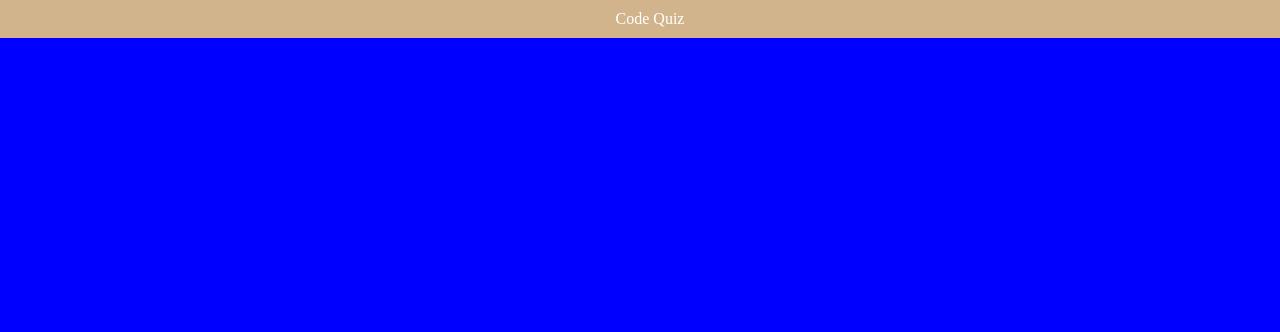
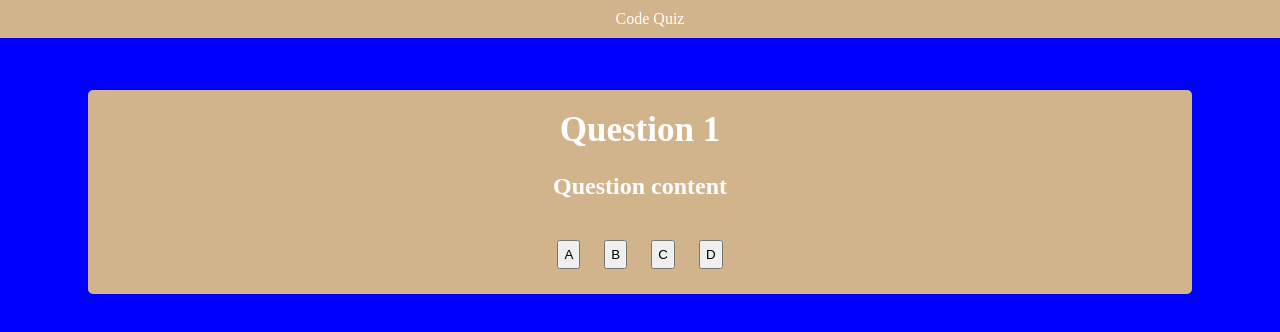
Before and after one commit to sharkattack182/harry-potter-quiz, a plain HTML site: page index.html in a window 1280 px wide. Both pictures are taken after a click on the button "START". Drawn offline with Linux system fonts and the light colour scheme.

Commit message:
added in the questions content and the buttons set display to block when start button is clicked

```diff
--- a/index.html
+++ b/index.html
@@ -16,7 +16,12 @@
         <button class="start">START</button>
     </div>
     <div class="questions">
-
+        <h1>Question 1</h1>
+        <h2>Question content</h2>
+        <button class="a">A</button>
+        <button class="b">B</button>
+        <button class="c">C</button>
+        <button class="d">D</button>
     </div>
 
     <script src="/script.js"></script>
--- a/script.js
+++ b/script.js
@@ -1,6 +1,9 @@
 var startBtn = document.querySelector(".start");
-var welcomeEl = document.querySelector(".welcome")
+var welcomeEl = document.querySelector(".welcome");
+var questionsEl = document.querySelector(".questions");
+
 
 startBtn.addEventListener("click", function() {
     welcomeEl.style.display = "none";
+    questionsEl.style.display = "block";
 })
--- a/style.css
+++ b/style.css
@@ -35,3 +35,20 @@ h2 {
     margin-bottom: 15px;
     border-radius: 5px;
 }
+
+.questions {
+    background-color: tan;
+    margin: 0px 80px;
+    border-radius: 5px;
+    margin-top: 90px;
+    display: none;
+}
+
+.questions h1 {
+    font-size: 35px;
+}
+
+.questions button {
+    margin: 0px 10px 25px;
+    padding: 5px;
+}
```
